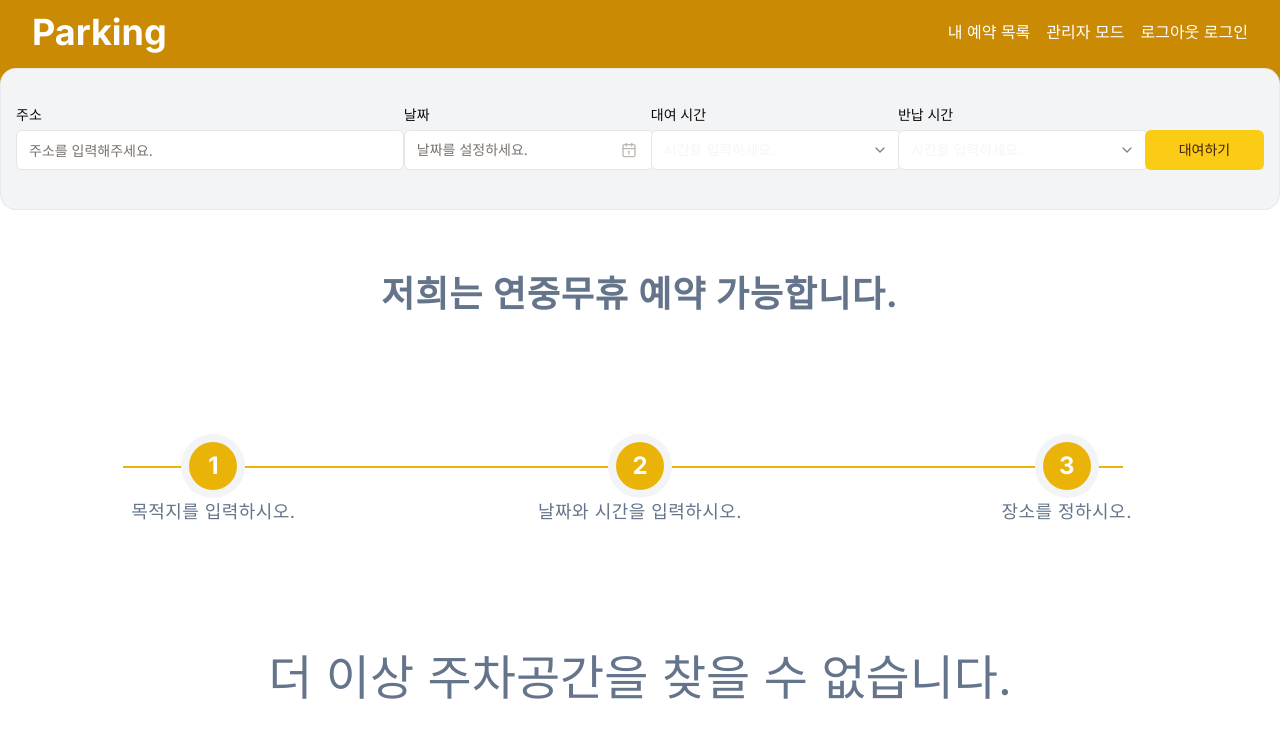
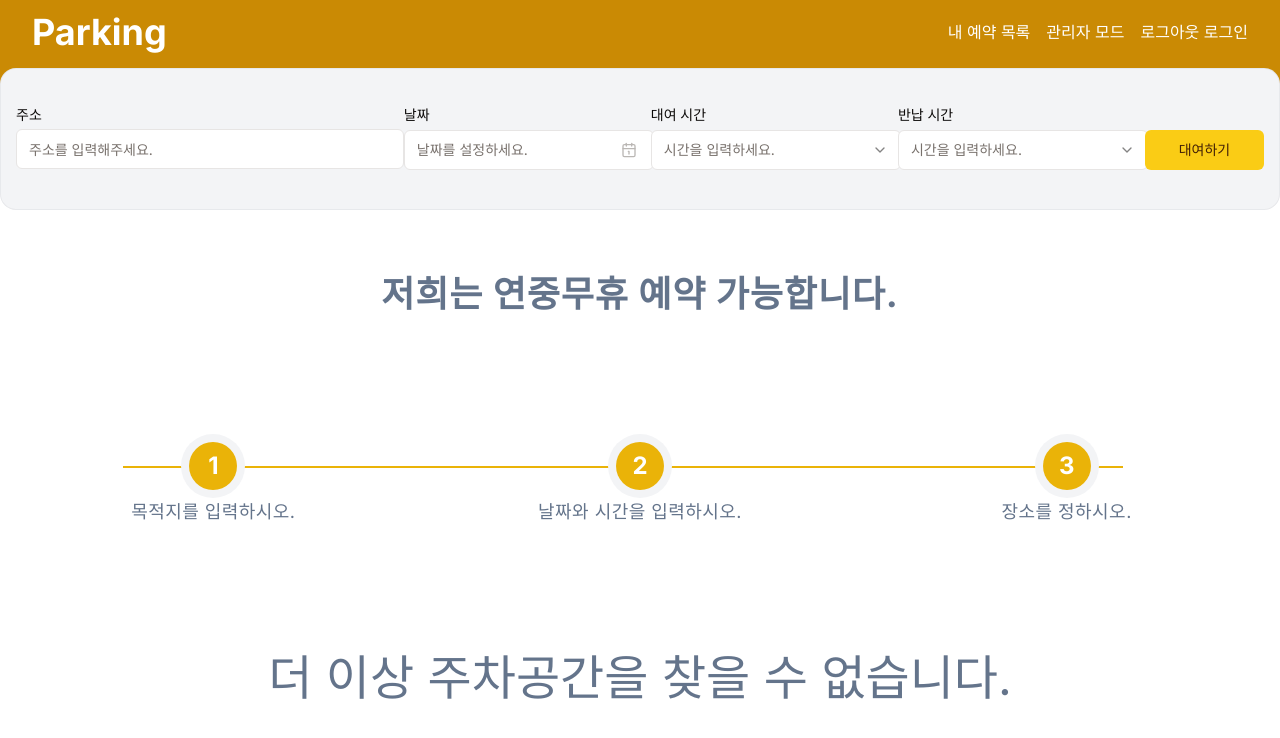
Before and after one commit to thefigtree/jin-parking-nextjs, a Next.js app: page / in a window 1280 px wide. Shown: the top 738 px of the page. Built offline with nearby package versions, Linux system fonts and the light colour scheme.

Commit message:
Fix: 수정 Arriving Time에 대한 Leaving Time 비활성화

```diff
--- a/src/components/search-form.tsx
+++ b/src/components/search-form.tsx
@@ -2,11 +2,12 @@ import { z } from "zod";
 import { Form, FormControl, FormField, FormItem, FormLabel } from "./ui/form";
 import { Input } from "./ui/input";
 import { Label } from "./ui/label";
-import { useForm } from "react-hook-form";
+import { useForm, useWatch } from "react-hook-form";
 import { zodResolver } from "@hookform/resolvers/zod";
 import { Button } from "./ui/button";
 import DateSelect from "./date/date.select";
 import TimeSelect from "./time/time-select";
+import { useEffect } from "react";
 
 const FormSchema = z.object({
   arrivingon: z.string({
@@ -34,13 +35,24 @@ export default function SearchForm() {
     },
   });
 
+  const arrivingTime = useWatch({
+    control: form.control,
+    name: "arrivingtime",
+  });
+
+  useEffect(() => {
+    if (arrivingTime) {
+      form.resetField("leavingtime");
+    }
+  }, [arrivingTime, form]);
+
   function onSubmit(formData: z.infer<typeof FormSchema>) {
     console.log(formData);
   }
 
   return (
     <div className="flex flex-col lg:flex-row">
-      <div className="grid gap-y-2 lg:w-1/2">
+      <div className="grid gap-y-1.5 lg:w-1/2">
         <Label htmlFor="parkingat">주소</Label>
         <Input id="parkingat" placeholder="주소를 입력해주세요."></Input>
       </div>
@@ -50,6 +62,8 @@ export default function SearchForm() {
           className="gap-y-2 grid grid-cols-1 lg:grid-cols-4 gap-x-32 items-end"
           onSubmit={form.handleSubmit(onSubmit)}
         >
+          {/* 날짜 */}
+
           <FormField
             control={form.control}
             name="arrivingon"
@@ -62,6 +76,8 @@ export default function SearchForm() {
               </FormItem>
             )}
           ></FormField>
+
+          {/* 대여시간 */}
 
           <FormField
             control={form.control}
@@ -78,6 +94,8 @@ export default function SearchForm() {
               </FormItem>
             )}
           ></FormField>
+
+          {/* 반납시간 */}
 
           <FormField
             control={form.control}
--- a/src/components/time/time-select.tsx
+++ b/src/components/time/time-select.tsx
@@ -15,22 +15,26 @@ type PropType = {
 };
 
 export default function TimeSelect(props: PropType) {
-  const disableTime: Date = new Date(`2000-01-01T${props.disableTime}: 00`);
+  const disableTime: Date = new Date(`2000-01-01T${props.disableTime}:00`);
 
   return (
     <Select onValueChange={props.onChange} value={props.defaultValue}>
       <FormControl>
         <SelectTrigger>
           <SelectValue
-            placeholder={<p className="text-muted">시간을 입력하세요.</p>}
+            placeholder={
+              <p className="text-muted-foreground">시간을 입력하세요.</p>
+            }
           ></SelectValue>
         </SelectTrigger>
       </FormControl>
 
       <SelectContent>
         {getTime().map((time) =>
-          new Date(`2000-01-01T${time.time}: 00`) <= disableTime ? (
-            <SelectItem disabled key={time.time} value={time.time}></SelectItem>
+          new Date(`2000-01-01T${time.time}:00`) <= disableTime ? (
+            <SelectItem disabled key={time.time} value={time.time}>
+              {time.display}
+            </SelectItem>
           ) : (
             <SelectItem key={time.time} value={time.time}>
               {time.display}
--- a/src/lib/utils.ts
+++ b/src/lib/utils.ts
@@ -121,7 +121,7 @@ export function getTime(startTime = "00:00", endTime = "23:45"): ReturnType[] {
     const ampm = currentTime.getHours() < 12 ? "AM" : "PM";
     const timeString = `${hours}:${minutes} ${ampm}`;
     timeArray.push({
-      time: `${hours}:${minutes} ${ampm}`,
+      time: `${hours}:${minutes}`,
       display: timeString,
     });
 
```
